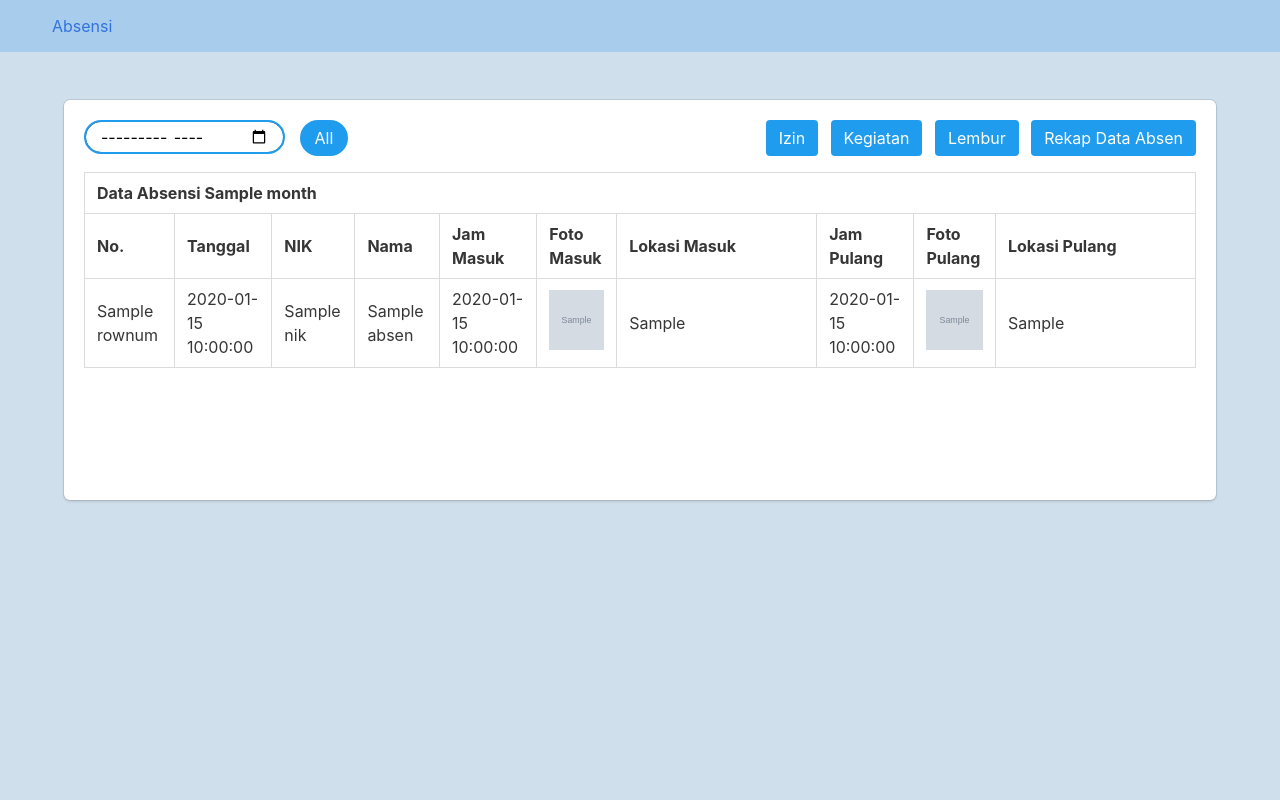
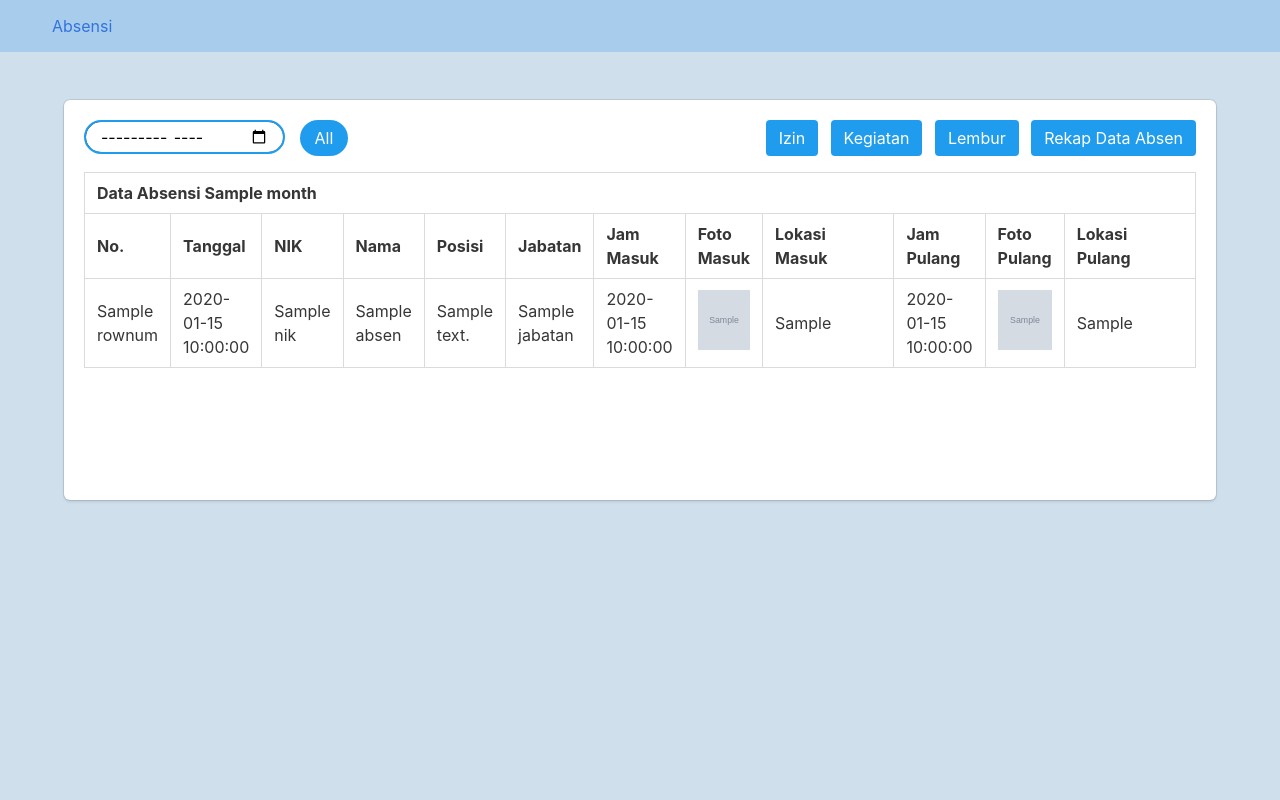
Before and after one commit to aldyistna/absensi_web, a Python web app: template templates/absen.html in a window 1280 px wide. Run offline with Jinja, Linux system fonts and the light colour scheme; the template is opened without the code that fills it: most values are stand-ins (such as "Sample title", 1, 10 or a date in 2020); grey boxes marked "Sample" are stand-in pictures; some libraries are stand-ins or nearby versions.

Commit message:
add column posisi & jabatan

```diff
--- a/absensi/resource/absen.py
+++ b/absensi/resource/absen.py
@@ -31,7 +31,7 @@ def get_absen(requests, dbs):
             sql_where = " WHERE EXTRACT(YEAR from time_in) = " + ym[0] + " AND EXTRACT(MONTH from time_in) = " + ym[1]
 
     sql = text(" SELECT row_number() over (order by time_in::date desc, time_in::time(0)) as rownum, "
-               " b.nik as nik, b.name as name, "
+               " b.nik , b.name, b.posisi, b.jabatan, "
                " time_in::date as date_in, time_in::time(0) as time_in,"
                " coalesce(time_out::date::varchar, '-')  as date_out, "
                " coalesce(time_out::time(0)::varchar, '-') as time_out, "
--- a/absensi/resource/izin.py
+++ b/absensi/resource/izin.py
@@ -24,7 +24,7 @@ def get_izin(requests, dbs):
             sql_where = " WHERE EXTRACT(YEAR from date) = " + ym[0] + " AND EXTRACT(MONTH from date) = " + ym[1]
 
     sql = text(" SELECT row_number() over (order by date::date desc, date::time(0)) as rownum, "
-               " b.nik as nik, b.name as name, "
+               " b.nik , b.name, b.posisi, b.jabatan, "
                " date::date as tanggal, date::time(0) as waktu, keterangan "
                " FROM izin a "
                " JOIN karyawan b on a.nik = b.nik "
--- a/absensi/resource/kegiatan.py
+++ b/absensi/resource/kegiatan.py
@@ -30,7 +30,7 @@ def get_kegiatan(requests, dbs):
             sql_where = " WHERE EXTRACT(YEAR from date) = " + ym[0] + " AND EXTRACT(MONTH from date) = " + ym[1]
 
     sql = text(" SELECT row_number() over (order by date::date desc, date::time(0)) as rownum, "
-               " b.nik as nik, b.name as name, "
+               " b.nik , b.name, b.posisi, b.jabatan, "
                " date::date as tanggal, date::time(0) as waktu, keterangan, url_photo "
                " FROM kegiatan a "
                " JOIN karyawan b on a.nik = b.nik "
--- a/absensi/resource/lembur.py
+++ b/absensi/resource/lembur.py
@@ -24,7 +24,7 @@ def get_lembur(requests, dbs):
             sql_where = " WHERE EXTRACT(YEAR from date) = " + ym[0] + " AND EXTRACT(MONTH from date) = " + ym[1]
 
     sql = text(" SELECT row_number() over (order by date::date desc, date::time(0)) as rownum, "
-               " b.nik as nik, b.name as name, "
+               " b.nik , b.name, b.posisi, b.jabatan, "
                " date::date as tanggal, date::time(0) as waktu, keterangan "
                " FROM lembur a "
                " JOIN karyawan b on a.nik = b.nik "
--- a/templates/absen.html
+++ b/templates/absen.html
@@ -29,22 +29,19 @@
                             </a>
                         </div>
                     </div>
-{#                    <div class="column is-2 is-offset-10">#}
-{#                        <a href="{{ url_for('rekap') }}">#}
-{#                            <button class="button is-info">Rekap Data Absen</button>#}
-{#                        </a>#}
-{#                    </div>#}
                     <div style="margin:10px 0;display: flex; align-items: center; justify-content: center">
                         <table class="table is-bordered is-striped">
                             <thead>
                               <tr>
-                                  <th colspan="10">Data Absensi {{ month }}</th>
+                                  <th colspan="12">Data Absensi {{ month }}</th>
                               </tr>
                               <tr>
                                 <th>No.</th>
                                 <th>Tanggal</th>
                                 <th>NIK</th>
                                 <th>Nama</th>
+                                <th>Posisi</th>
+                                <th>Jabatan</th>
                                 <th>Jam Masuk</th>
                                 <th>Foto Masuk</th>
                                 <th>Lokasi Masuk</th>
@@ -60,6 +57,8 @@
                                     <td>{{ x['date_in'] }}</td>
                                     <td>{{ x['nik'] }}</td>
                                     <td title="{{ x['name'] }}">{{ x['name'] }}</td>
+                                    <td title="{{ x['posisi'] }}">{{ x['posisi'] }}</td>
+                                    <td title="{{ x['jabatan'] }}">{{ x['jabatan'] }}</td>
                                     <td>{{ x['time_in'] }}</td>
                                     <td>
                                         <img src="{{ x['url_photo_in'] }}" alt="{{ x['name'] }}" style="width:60px;height:60px;">
--- a/templates/izin.html
+++ b/templates/izin.html
@@ -28,6 +28,8 @@
                                 <th>No.</th>
                                 <th>NIK</th>
                                 <th>Nama</th>
+                                <th>Posisi</th>
+                                <th>Jabatan</th>
                                 <th>Tanggal</th>
                                 <th>Waktu</th>
                                 <th>Keterangan</th>
@@ -39,6 +41,8 @@
                                     <td>{{ x['rownum'] }}</td>
                                     <td>{{ x['nik'] }}</td>
                                     <td title="{{ x['name'] }}">{{ x['name'] }}</td>
+                                    <td title="{{ x['posisi'] }}">{{ x['posisi'] }}</td>
+                                    <td title="{{ x['jabatan'] }}">{{ x['jabatan'] }}</td>
                                     <td>{{ x['tanggal'] }}</td>
                                     <td>{{ x['waktu'] }}</td>
                                     <td title="{{ x['keterangan'] }}" class="custom-td" style="text-align: start">{{ x['keterangan'] }}</td>
--- a/templates/kegiatan.html
+++ b/templates/kegiatan.html
@@ -28,6 +28,8 @@
                                 <th>No.</th>
                                 <th>NIK</th>
                                 <th>Nama</th>
+                                <th>Posisi</th>
+                                <th>Jabatan</th>
                                 <th>Tanggal</th>
                                 <th>Waktu</th>
                                 <th>Foto</th>
@@ -40,6 +42,8 @@
                                     <td>{{ x['rownum'] }}</td>
                                     <td>{{ x['nik'] }}</td>
                                     <td title="{{ x['name'] }}">{{ x['name'] }}</td>
+                                    <td title="{{ x['posisi'] }}">{{ x['posisi'] }}</td>
+                                    <td title="{{ x['jabatan'] }}">{{ x['jabatan'] }}</td>
                                     <td>{{ x['tanggal'] }}</td>
                                     <td>{{ x['waktu'] }}</td>
                                     <td>
--- a/templates/lembur.html
+++ b/templates/lembur.html
@@ -28,6 +28,8 @@
                                 <th>No.</th>
                                 <th>NIK</th>
                                 <th>Nama</th>
+                                <th>Posisi</th>
+                                <th>Jabatan</th>
                                 <th>Tanggal</th>
                                 <th>Waktu</th>
                                 <th>Keterangan</th>
@@ -39,6 +41,8 @@
                                     <td>{{ x['rownum'] }}</td>
                                     <td>{{ x['nik'] }}</td>
                                     <td title="{{ x['name'] }}">{{ x['name'] }}</td>
+                                    <td title="{{ x['posisi'] }}">{{ x['posisi'] }}</td>
+                                    <td title="{{ x['jabatan'] }}">{{ x['jabatan'] }}</td>
                                     <td>{{ x['tanggal'] }}</td>
                                     <td>{{ x['waktu'] }}</td>
                                     <td title="{{ x['keterangan'] }}" class="custom-td" style="text-align: start">{{ x['keterangan'] }}</td>
```
